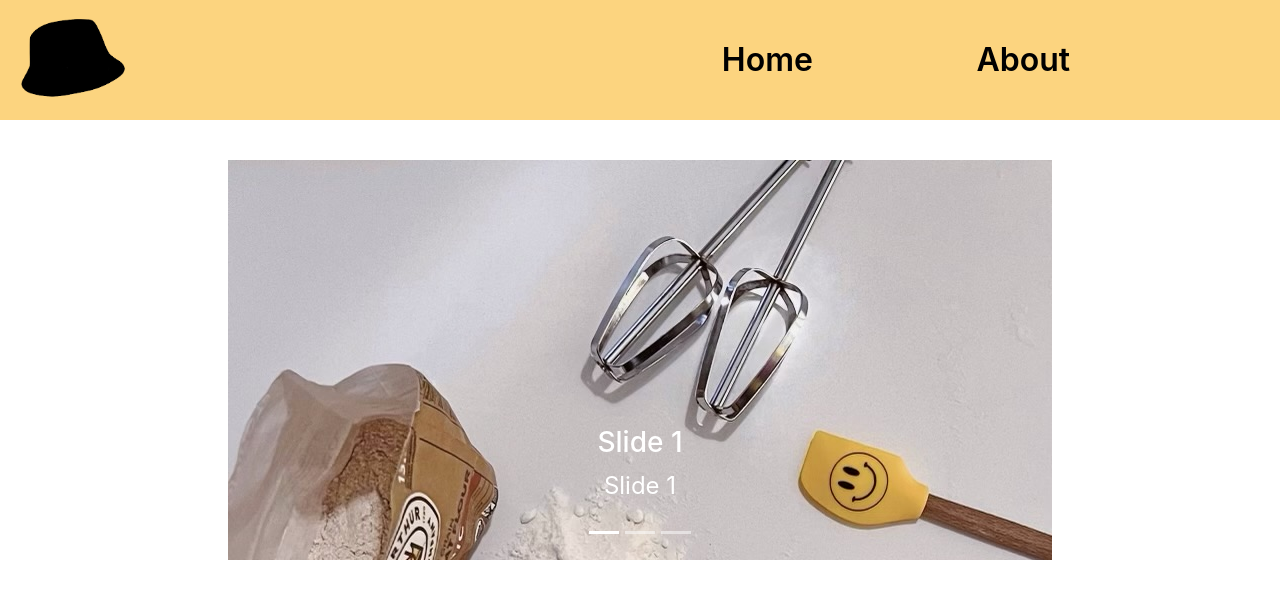
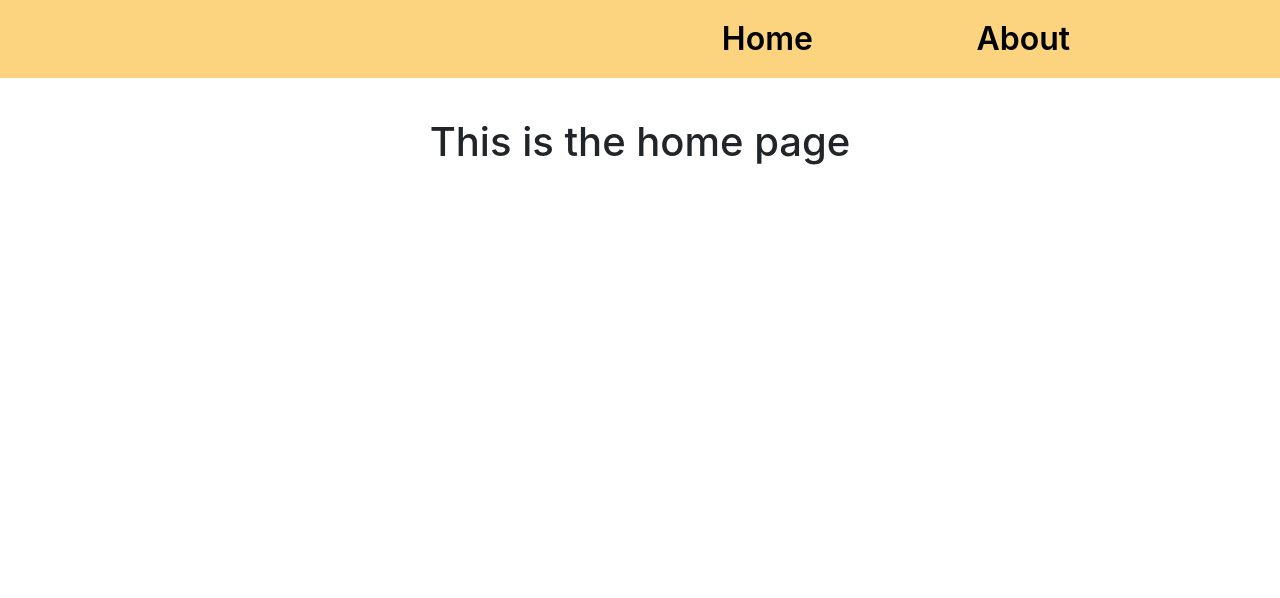
Before and after one commit to ajmurray211/Stus_Brew, a React (Create React App) app in the folder stus_brew/: page /#/ in a window 1280 px wide. Shown: the top 598 px of the page. Built offline with nearby package versions, Linux system fonts and the light colour scheme.

Commit message:
troubleshooting deployment commented out all the pictures to see if the location of thi spictures is stopping the rendering

```diff
--- a/stus_brew/src/App.js
+++ b/stus_brew/src/App.js
@@ -9,7 +9,7 @@ function App() {
     <div className="App">
       <navbar>
         <section className='logo'>
-          <Link to="/"><img className="hat-logo" alt='Cut all logo' src={logo} /></Link>
+          {/* <Link to="/"><img className="hat-logo" alt='Cut all logo' src={logo} /></Link> */}
         </section>
         <nav>
 
--- a/stus_brew/src/components/About/About.js
+++ b/stus_brew/src/components/About/About.js
@@ -13,7 +13,7 @@ const About = (props) => {
                 cakes, to cookies, to breads which are all thoughtfully made with family-owned recipes. Each of
                 those items pair perfectly with a cup of Stu’s brewed coffee.
             </p>
-            <img src={stu} alt='black and grey picture of stu' />
+            {/* <img src={stu} alt='black and grey picture of stu' /> */}
         </div >
     );
 }
--- a/stus_brew/src/components/Home.js
+++ b/stus_brew/src/components/Home.js
@@ -5,7 +5,8 @@ const Home = () => {
 
     return (
         <div>
-            <Scroller/>
+            <h1>This is the home page</h1>
+            {/* <Scroller/> */}
             <footer></footer>
         </div>
     );
```
